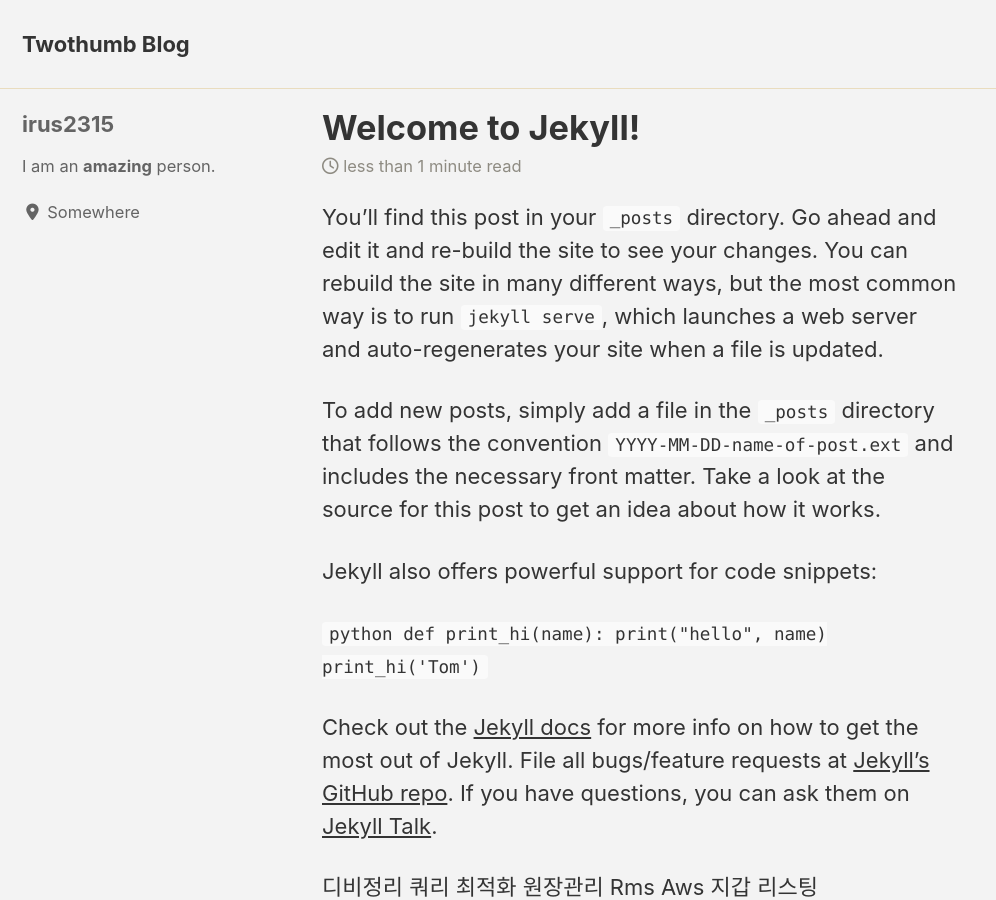
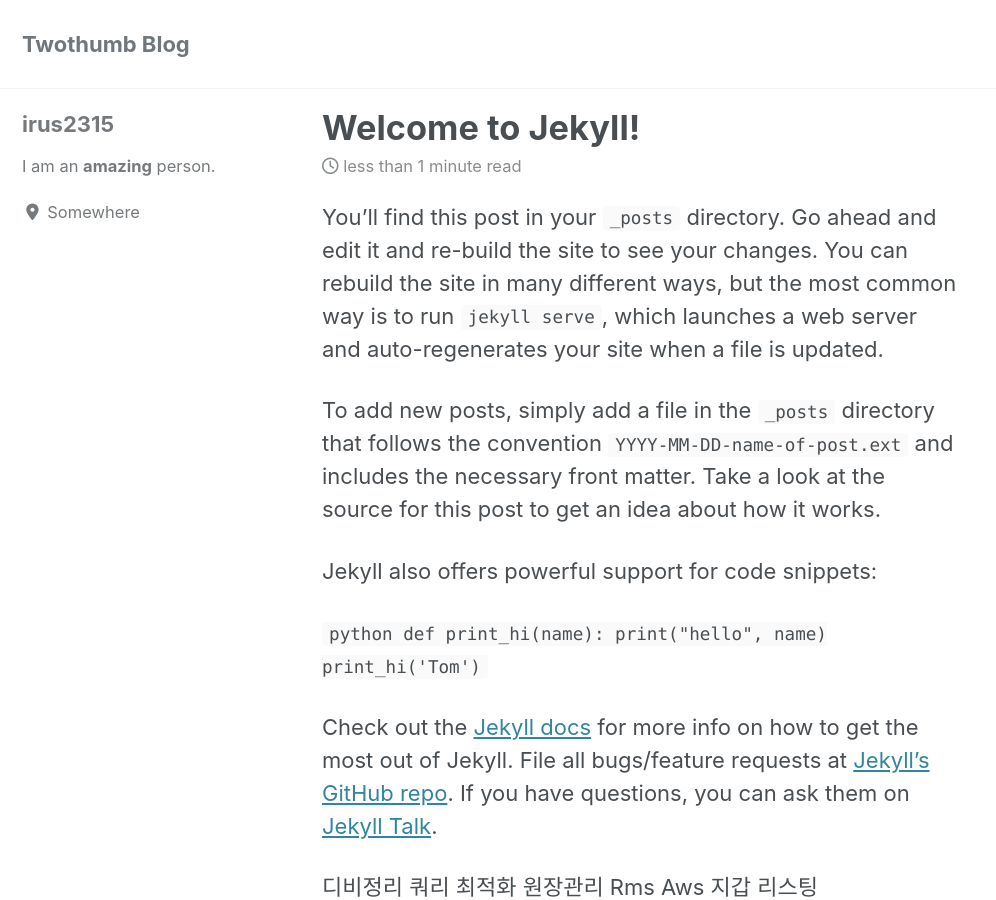
Before and after one commit to irus2315/irus2315.github.io, a Jekyll site: the page built from _posts/2019-09-29-first-post.md, in a window 1280 px wide and 900 px high. Shown: the whole window, without its empty margins (0-996 px from the left). Built offline with Jekyll 4.4.1, drawn with Linux system fonts in a browser that asks for light colours; cached includes are drawn as plain includes; nearby versions of some CDN libraries; some of the changed text lies outside the part shown.

Commit message:
no message

```diff
--- a/_config.yml
+++ b/_config.yml
@@ -12,7 +12,7 @@
 
 # theme                  : "minimal-mistakes-jekyll"
 remote_theme             : "mmistakes/minimal-mistakes"
-minimal_mistakes_skin    : "dirt" # "air", "aqua", "contrast", "dark", "dirt", "neon", "mint", "plum", "sunrise"
+minimal_mistakes_skin    : "default" # "air", "aqua", "contrast", "dark", "dirt", "neon", "mint", "plum", "sunrise"
 
 # Site Settings
 locale                   : "en-US"
--- a/_layouts/single.html
+++ b/_layouts/single.html
@@ -36,18 +36,18 @@
 
       <section class="page__content" itemprop="text">
         {% if page.toc %}
-          <aside class="sidebar__right {% if page.toc_sticky %}sticky{% endif %}">
+          <!-- <aside class="sidebar__right {% if page.toc_sticky %}sticky{% endif %}">
             <nav class="toc">
               <header><h4 class="nav__title"><i class="fas fa-{{ page.toc_icon | default: 'file-alt' }}"></i> {{ page.toc_label | default: site.data.ui-text[site.locale].toc_label | default: "On this page" }}</h4></header>
               {% include toc.html sanitize=true html=content h_min=1 h_max=6 class="toc__menu" %}
             </nav>
-          </aside>
+          </aside> -->
         {% endif %}
         {{ content }}
         {% if page.link %}<div><a href="{{ page.link }}" class="btn btn--primary">{{ site.data.ui-text[site.locale].ext_link_label | default: "Direct Link" }}</a></div>{% endif %}
       </section>
 
-      <footer class="page__meta">
+     <!--  <footer class="page__meta">
         {% if site.data.ui-text[site.locale].meta_label %}
           <h4 class="page__meta-title">{{ site.data.ui-text[site.locale].meta_label }}</h4>
         {% endif %}
@@ -57,7 +57,7 @@
         {% elsif page.date %}
           <p class="page__date"><strong><i class="fas fa-fw fa-calendar-alt" aria-hidden="true"></i> {{ site.data.ui-text[site.locale].date_label | default: "Updated:" }}</strong> <time datetime="{{ page.date | date_to_xmlschema }}">{{ page.date | date: "%B %d, %Y" }}</time></p>
         {% endif %}
-      </footer>
+      </footer> -->
 
       {% if page.share %}{% include social-share.html %}{% endif %}
 
@@ -71,17 +71,17 @@
 
   {% comment %}<!-- only show related on a post page when `related: true` -->{% endcomment %}
   {% if page.id and page.related and site.related_posts.size > 0 %}
-    <div class="page__related">
+    <!-- <div class="page__related">
       <h4 class="page__related-title">{{ site.data.ui-text[site.locale].related_label | default: "You May Also Enjoy" }}</h4>
       <div class="grid__wrapper">
         {% for post in site.related_posts limit:4 %}
           {% include archive-single.html type="grid" %}
         {% endfor %}
       </div>
-    </div>
+    </div> -->
   {% comment %}<!-- otherwise show recent posts if no related when `related: true` -->{% endcomment %}
   {% elsif page.id and page.related %}
-    <div class="page__related">
+    <!-- <div class="page__related">
       <h4 class="page__related-title">{{ site.data.ui-text[site.locale].related_label | default: "You May Also Enjoy" }}</h4>
       <div class="grid__wrapper">
         {% for post in site.posts limit:4 %}
@@ -91,6 +91,6 @@
           {% include archive-single.html type="grid" %}
         {% endfor %}
       </div>
-    </div>
+    </div> -->
   {% endif %}
 </div>
```
